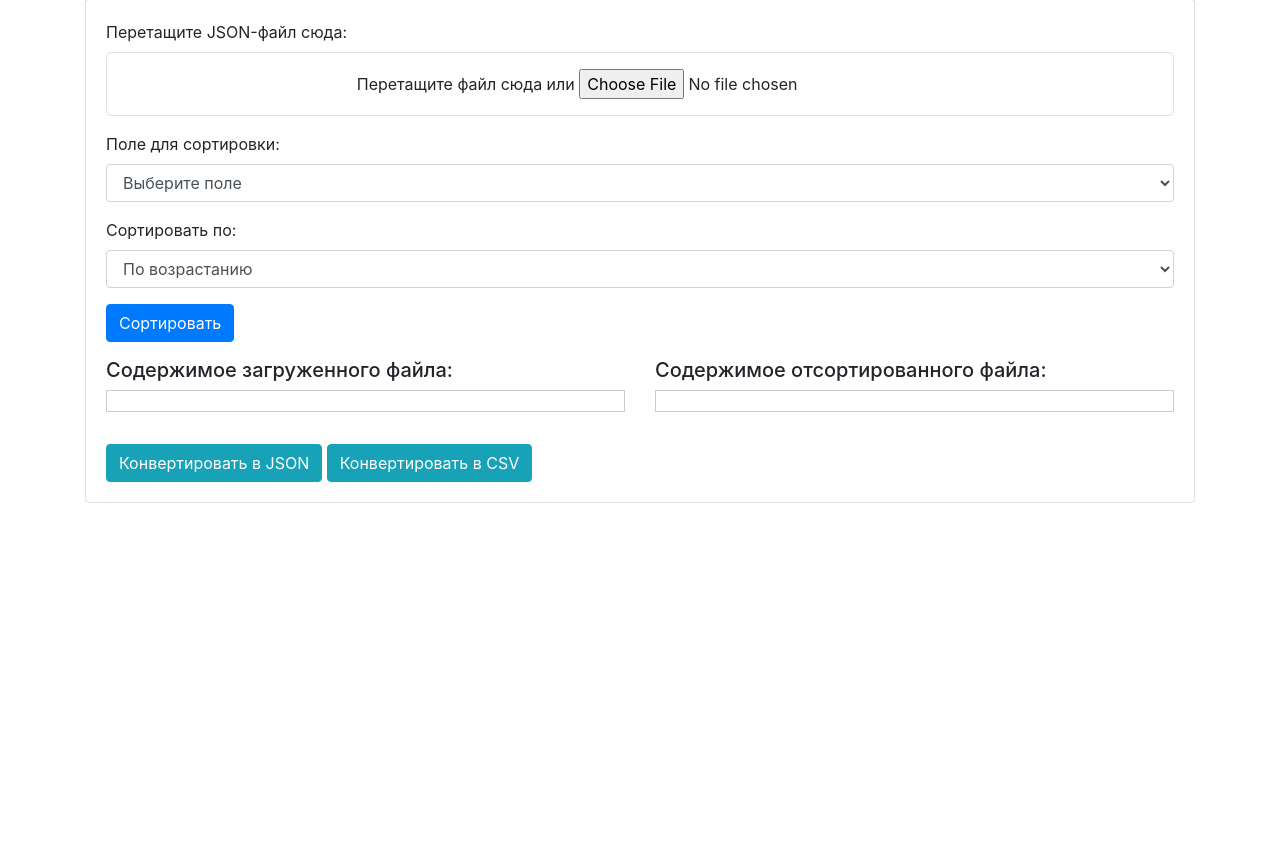
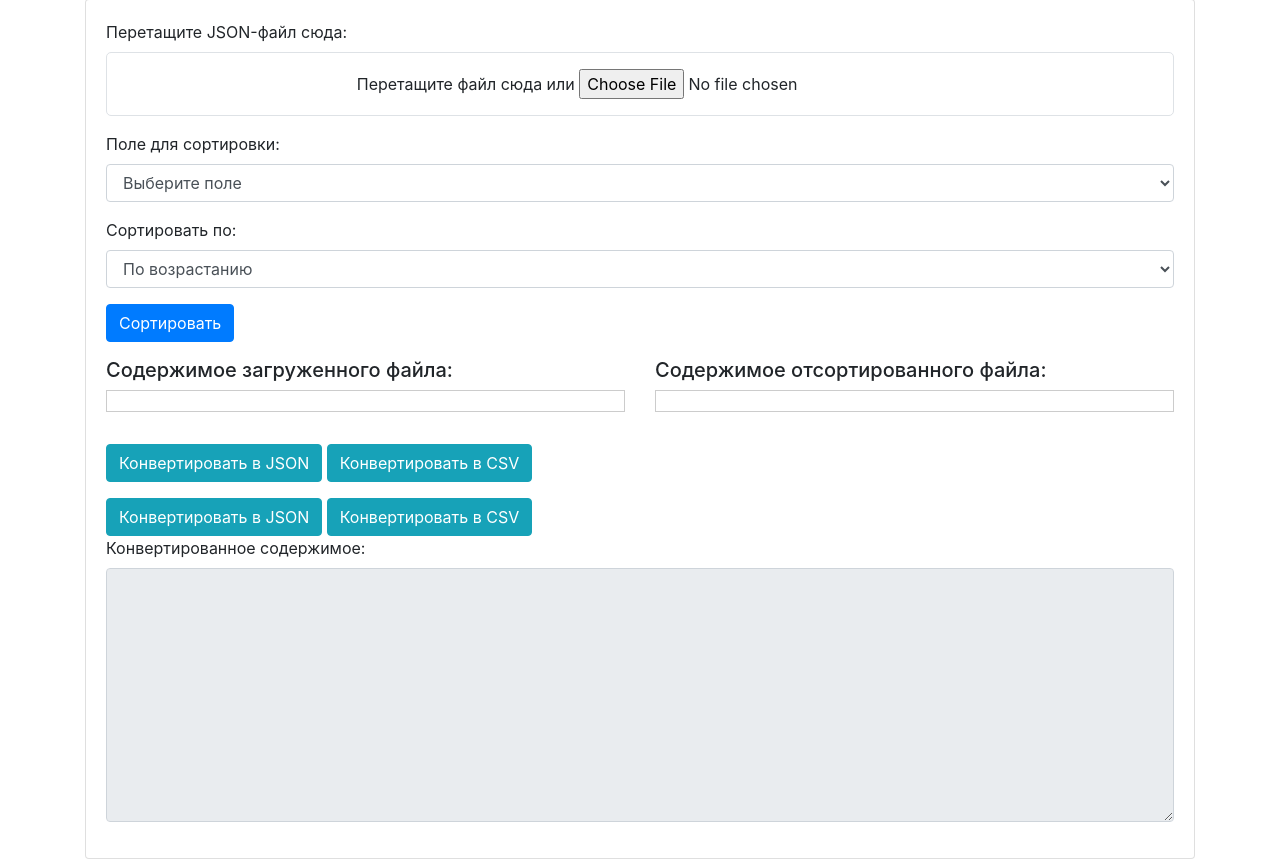
Before and after one commit to Andrey-Zobnin/ProjectOfJson, a Flask app: page / in a window 1280 px wide. Shown: the part 105-964 px from the top of the page. Before the commit the page ends 608 px from the top, so only its background shows below. Run offline with Flask 3, Linux system fonts and the light colour scheme; some libraries are stand-ins or nearby versions.

Commit message:
add some gui for convert

```diff
--- a/myapp/templates/index.html
+++ b/myapp/templates/index.html
@@ -65,6 +65,15 @@
                     <button id="convertToCsvBtn" class="btn btn-info">Конвертировать в CSV</button>
                     <button id="downloadConvertedBtn" class="btn btn-success" style="display: none;">Скачать конвертированный файл</button>
                 </div>
+                <div class="mt-3">
+                    <button id="convertToJsonBtn" class="btn btn-info">Конвертировать в JSON</button>
+                    <button id="convertToCsvBtn" class="btn btn-info">Конвертировать в CSV</button>
+                    <button id="downloadConvertedBtn" class="btn btn-success" style="display: none;">Скачать конвертированный файл</button>
+                </div>
+                <div class="form-group">
+                    <label for="convertedContent">Конвертированное содержимое:</label>
+                    <textarea id="convertedContent" class="form-control" rows="10" readonly></textarea>
+                </div>
             </div>
         </div>
     </div>
```
